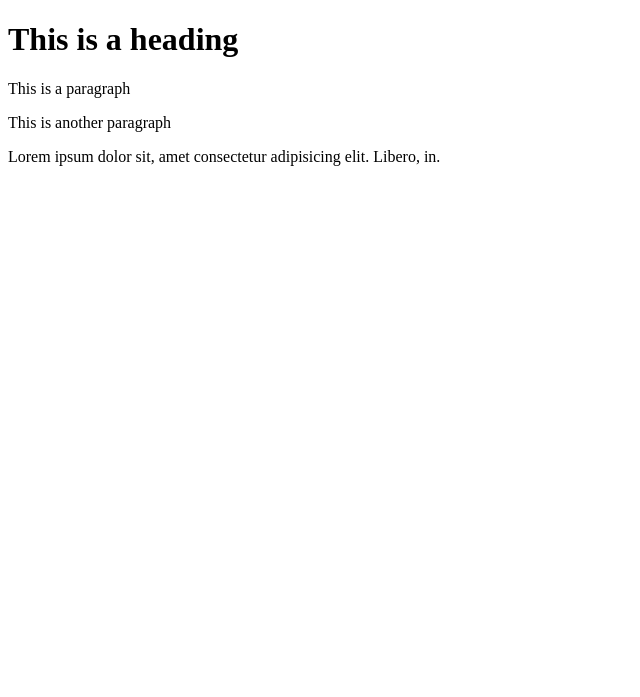
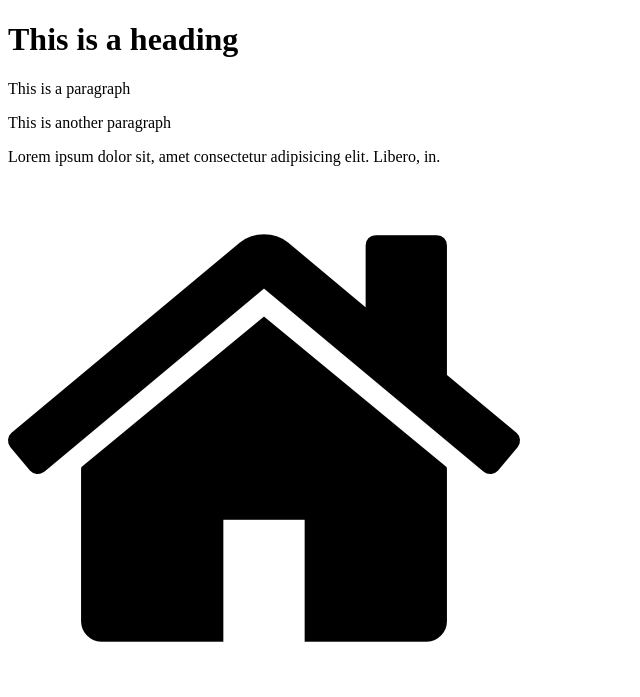
Before and after one commit to ibrahim0305/my-second-repo, a plain HTML site: page index.html in a window 1280 px wide. Shown: the whole page, without its empty margins (0-640 px from the left). Drawn offline with Linux system fonts and the light colour scheme.

Commit message:
image added

```diff
--- a/index.html
+++ b/index.html
@@ -11,5 +11,6 @@
     <p>This is a paragraph</p>
     <p>This is another paragraph</p>
     <p>Lorem ipsum dolor sit, amet consectetur adipisicing elit. Libero, in.</p>
+    <img src="25694.png" alt="">
 </body>
 </html>
```
Also changed, not shown: 25694.png (added).
